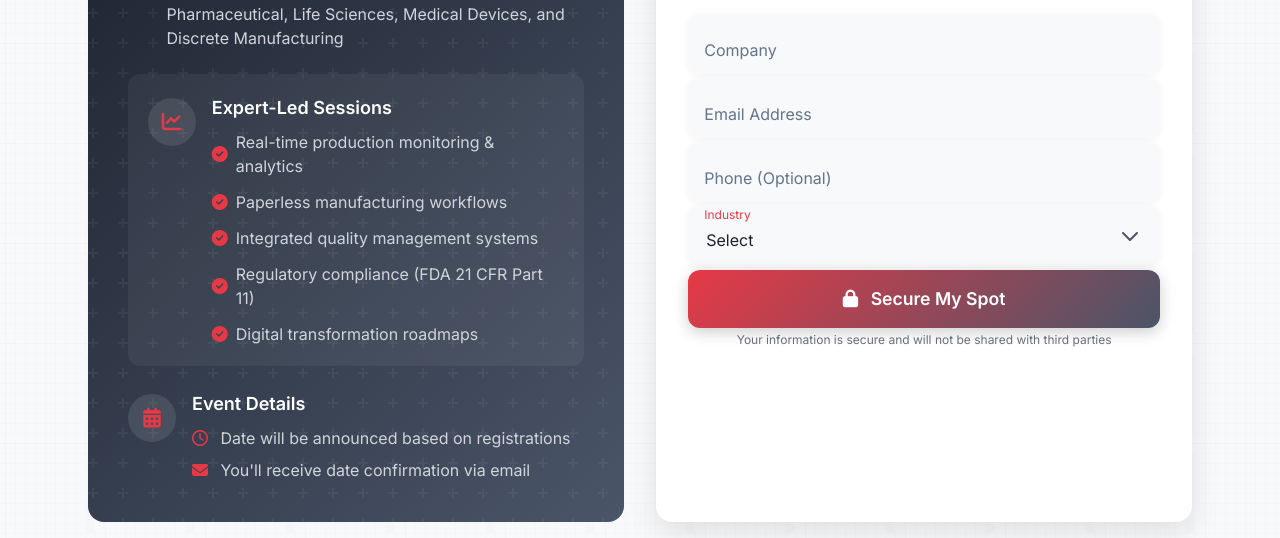
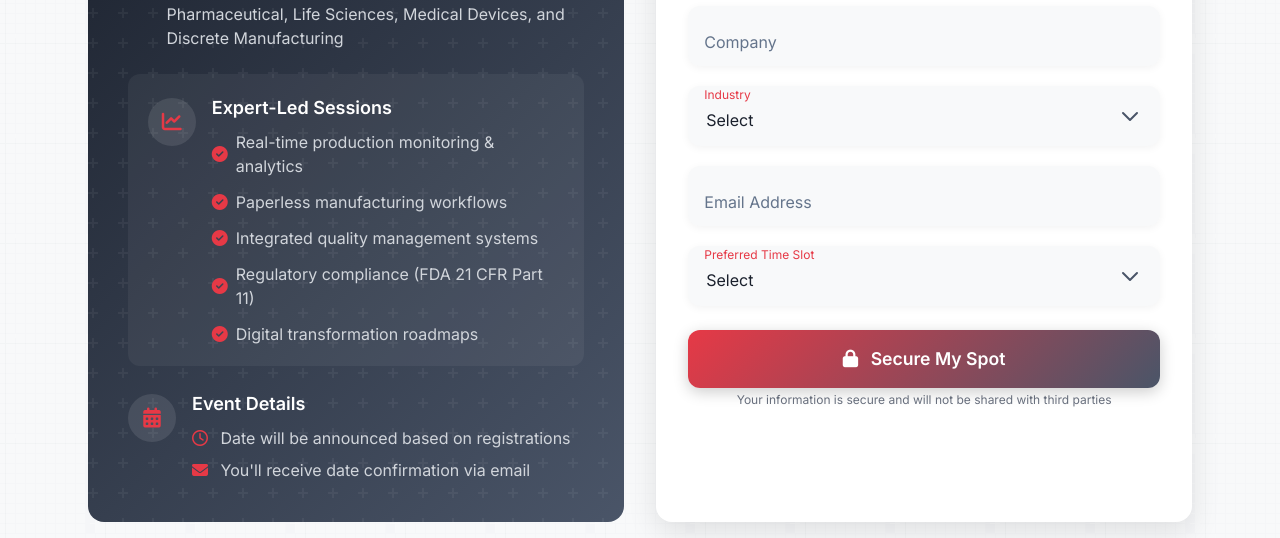
Before and after one commit to atachisystems/atachiwebinar, a plain HTML site: page index.html in a window 1280 px wide. Shown: the part 562-1100 px from the top of the page. Drawn offline with nearby package versions, Linux system fonts and the light colour scheme.

Commit message:
added time slot

```diff
--- a/index.html
+++ b/index.html
@@ -68,7 +68,7 @@
     }
     .input-floating {
       position: relative;
-      margin-bottom: 1.75rem;
+      margin-bottom: 1.25rem !important;
     }
     .input-floating input, .input-floating select {
       width: 100%;
@@ -463,25 +463,31 @@
         </div>
         <div class="text-center mb-8">
           <h2 class="text-2xl font-semibold text-atachiDark mb-2">Register for Our MES Webinar</h2>
-          <p class="text-atachiPrimary">Limited seats available. Reserve your spot today.</p>
+          <p class="text-atachiPrimary">Reserve your spot today.</p>
         </div>
         <form id="registrationForm" action="https://docs.google.com/forms/d/e/1FAIpQLSevHXcLsFw2FbUugHp8RNW5DomwEvqBtJEi5RFQPQTUoN95Ew/formResponse" method="POST" class="space-y-1">
           <div class="input-floating">
             <input type="text" id="fullName" name="entry.2085074941" placeholder=" " required class="w-full"/>
             <label for="fullName">Full Name</label>
           </div>
+          <!-- <div class="input-floating">
+            <select id="country" name="entry.796197398" required class="w-full">
+              <option value="" disabled selected>Select</option>
+              <option value="India">India</option>
+              <option value="US">US</option>
+              <option value="Germany">Germany</option>
+              <option value="Others">Others</option>
+            </select>
+            <label for="country">Country</label>
+          </div> -->
           <div class="input-floating">
             <input type="text" id="companyName" name="entry.1763134510" placeholder=" " required class="w-full"/>
             <label for="companyName">Company</label>
           </div>
-          <div class="input-floating">
-            <input type="email" id="email" name="entry.1407540052" placeholder=" " required class="w-full"/>
-            <label for="email">Email Address</label>
-          </div>
-          <div class="input-floating">
-            <input type="tel" id="phone" name="entry.134152691" placeholder=" " class="w-full"/>
-            <label for="phone">Phone (Optional)</label>
-          </div>
+          <!-- <div class="input-floating">
+            <input type="text" id="role" name="entry.1773820311" placeholder=" " required class="w-full"/>
+            <label for="role">Role</label>
+          </div> -->
           <div class="input-floating">
             <select id="industry" name="entry.1940201797" required class="w-full">
               <option value="" disabled selected>Select</option>
@@ -492,6 +498,32 @@
               <option value="Others">Others</option>
             </select>
             <label for="industry">Industry</label>
+          </div>
+          <!-- <div class="input-floating">
+            <input type="text" id="experience" name="entry.1648256089" placeholder=" " required class="w-full"/>
+            <label for="experience">Years of Experience</label>
+          </div> -->
+          <div class="input-floating">
+            <input type="email" id="email" name="entry.1407540052" placeholder=" " required class="w-full"/>
+            <label for="email">Email Address</label>
+          </div>
+          <!-- <div class="input-floating">
+            <input type="tel" id="phone" name="entry.2016446953" placeholder=" " class="w-full"/>
+            <label for="phone">Phone (Optional)</label>
+          </div> -->
+          <div class="input-floating">
+            <select id="industry" name="entry.1939059769" required class="w-full">
+              <option value="" disabled selected>Select</option>
+              <option value="May 21  10:00 AM - 12:00 PM IST">May 21  10:00 AM - 12:00 PM IST</option>
+              <option value="May 21  08:00 PM - 10:00 PM IST">May 21  08:00 PM - 10:00 PM IST </option>
+              <option value="May 23  10:00 AM - 12:00 PM IST">May 23  10:00 AM - 12:00 PM IST</option>
+              <option value="May 23 08:00 PM - 10:00 PM IST"> May 23 08:00 PM - 10:00 PM IST</option>
+              <option value="May 26 10:00 AM - 12:00 PM IST"> May 26 10:00 AM - 12:00 PM IST</option>
+              <option value="May 26  08:00 PM - 10:00 PM IST"> May 26 08:00 PM - 10:00 PM IST</option>
+
+
+            </select>
+            <label for="industry">Preferred Time Slot</label>
           </div>
           <button type="submit" class="btn-primary w-full mt-6">
             <i class="fas fa-lock mr-2"></i> Secure My Spot
@@ -664,15 +696,15 @@
         console.log('Form data:', data);
         const emailRegex = /^[^\s@]+@[^\s@]+\.[^\s@]+$/;
 
-        // Validate required fields
-        if (!data['entry.2085074941'] || !data['entry.1763134510'] || !data['entry.1407540052'] || !data['entry.1940201797']) {
-          if (errorMessage) {
-            errorMessage.textContent = 'Please fill all required fields.';
-            errorMessage.classList.add('show');
-          }
-          console.error('Validation failed: Missing required fields');
-          return;
-        }
+        // // Validate required fields
+        // if (!data['entry.2085074941'] || !data['entry.1763134510'] || !data['entry.1407540052'] || !data['entry.1940201797']) {
+        //   if (errorMessage) {
+        //     errorMessage.textContent = 'Please fill all required fields.';
+        //     errorMessage.classList.add('show');
+        //   }
+        //   console.error('Validation failed: Missing required fields');
+        //   return;
+        // }
 
         // Validate email
         if (!emailRegex.test(data['entry.1407540052'])) {
@@ -685,9 +717,9 @@
         }
 
         // Log FormData entries
-        for (const [key, value] of formData.entries()) {
-          console.log(`FormData entry: ${key}=${value}`);
-        }
+        // for (const [key, value] of formData.entries()) {
+        //   console.log(`FormData entry: ${key}=${value}`);
+        // }
 
         form.style.opacity = '0.5';
         form.style.pointerEvents = 'none';
```
